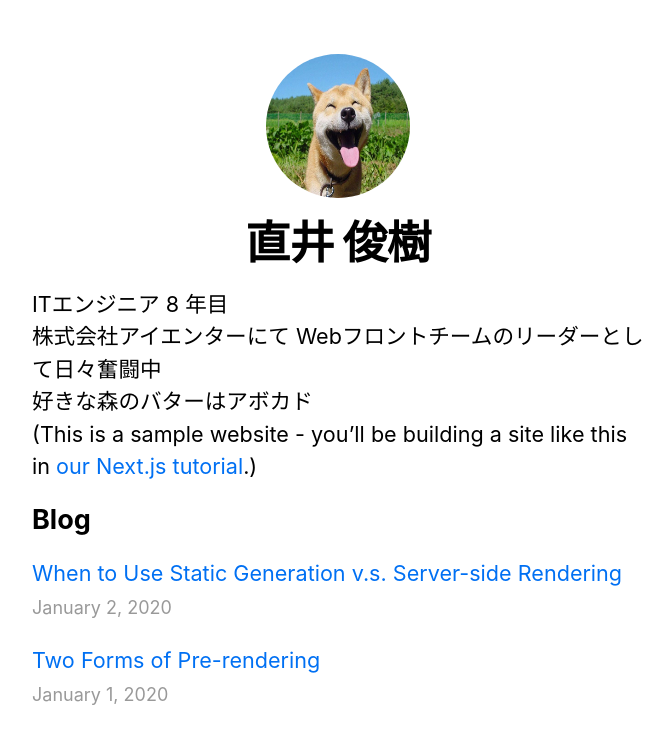
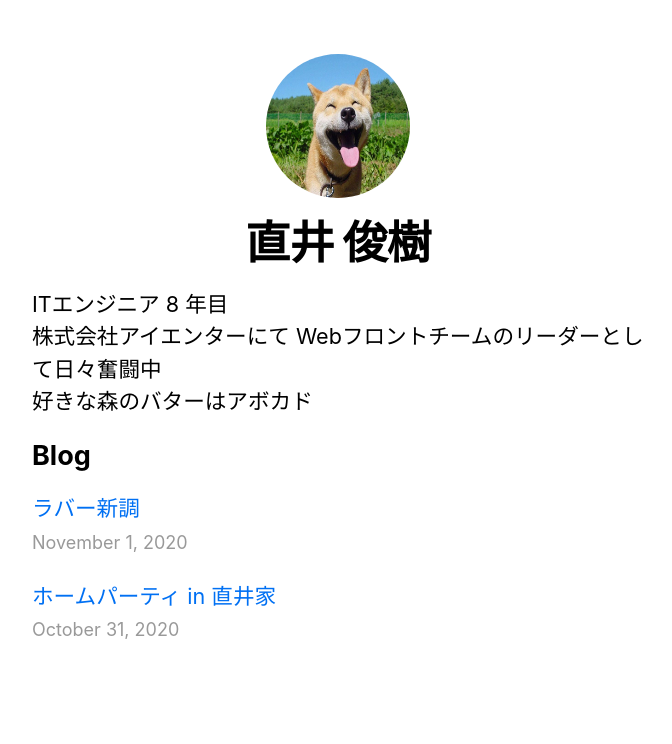
Before and after one commit to ya49c4c8e7rbk/nextjs-blog, a Next.js app: page / in a window 1280 px wide. Shown: the top 744 px of the page, without its empty margins (302-974 px from the left). Built offline with nearby package versions, Linux system fonts and the light colour scheme.

Commit message:
ブログ更新

```diff
--- a/pages/index.tsx
+++ b/pages/index.tsx
@@ -25,10 +25,6 @@ export default function Home({
           <div>ITエンジニア 8 年目</div>
           <div>株式会社アイエンターにて Webフロントチームのリーダーとして日々奮闘中</div>
           <div>好きな森のバターはアボカド</div>
-        </div>
-        <div>
-          (This is a sample website - you’ll be building a site like this in{' '}
-          <a href="https://nextjs.org/learn">our Next.js tutorial</a>.)
         </div>
       </section>
       <section className={`${utilStyles.headingMd} ${utilStyles.padding1px}`}>
--- /dev/null
+++ b/posts/1.md
@@ -0,0 +1,21 @@
+---
+title: "ホームパーティ in 直井家"
+date: "2020-10-31"
+---
+
+### 集合時間
+
+16:00
+
+### 食べ物、飲みもの
+
+- 鍋（白湯、キムチ）
+- パン（モームベーカリー）
+- お菓子
+- チューハイ、レモンサワー、ハイボール
+
+### 内容
+
+そうちゃんがひたすらボケてました
+
+ssr
--- /dev/null
+++ b/posts/2.md
@@ -0,0 +1,8 @@
+---
+title: "ラバー新調"
+date: "2020-11-01"
+---
+
+大宮卓球に、ロゼナを買いに行きます
+
+pre-rendering
--- a/posts/pre-rendering.md
+++ /dev/null
@@ -1,11 +0,0 @@
----
-title: "Two Forms of Pre-rendering"
-date: "2020-01-01"
----
-
-Next.js has two forms of pre-rendering: **Static Generation** and **Server-side Rendering**. The difference is in **when** it generates the HTML for a page.
-
-- **Static Generation** is the pre-rendering method that generates the HTML at **build time**. The pre-rendered HTML is then _reused_ on each request.
-- **Server-side Rendering** is the pre-rendering method that generates the HTML on **each request**.
-
-Importantly, Next.js lets you **choose** which pre-rendering form to use for each page. You can create a "hybrid" Next.js app by using Static Generation for most pages and using Server-side Rendering for others.
--- a/posts/ssg-ssr.md
+++ /dev/null
@@ -1,19 +0,0 @@
----
-title: "When to Use Static Generation v.s. Server-side Rendering"
-date: "2020-01-02"
----
-
-We recommend using **Static Generation** (with and without data) whenever possible because your page can be built once and served by CDN, which makes it much faster than having a server render the page on every request.
-
-You can use Static Generation for many types of pages, including:
-
-- Marketing pages
-- Blog posts
-- E-commerce product listings
-- Help and documentation
-
-You should ask yourself: "Can I pre-render this page **ahead** of a user's request?" If the answer is yes, then you should choose Static Generation.
-
-On the other hand, Static Generation is **not** a good idea if you cannot pre-render a page ahead of a user's request. Maybe your page shows frequently updated data, and the page content changes on every request.
-
-In that case, you can use **Server-Side Rendering**. It will be slower, but the pre-rendered page will always be up-to-date. Or you can skip pre-rendering and use client-side JavaScript to populate data.
```
